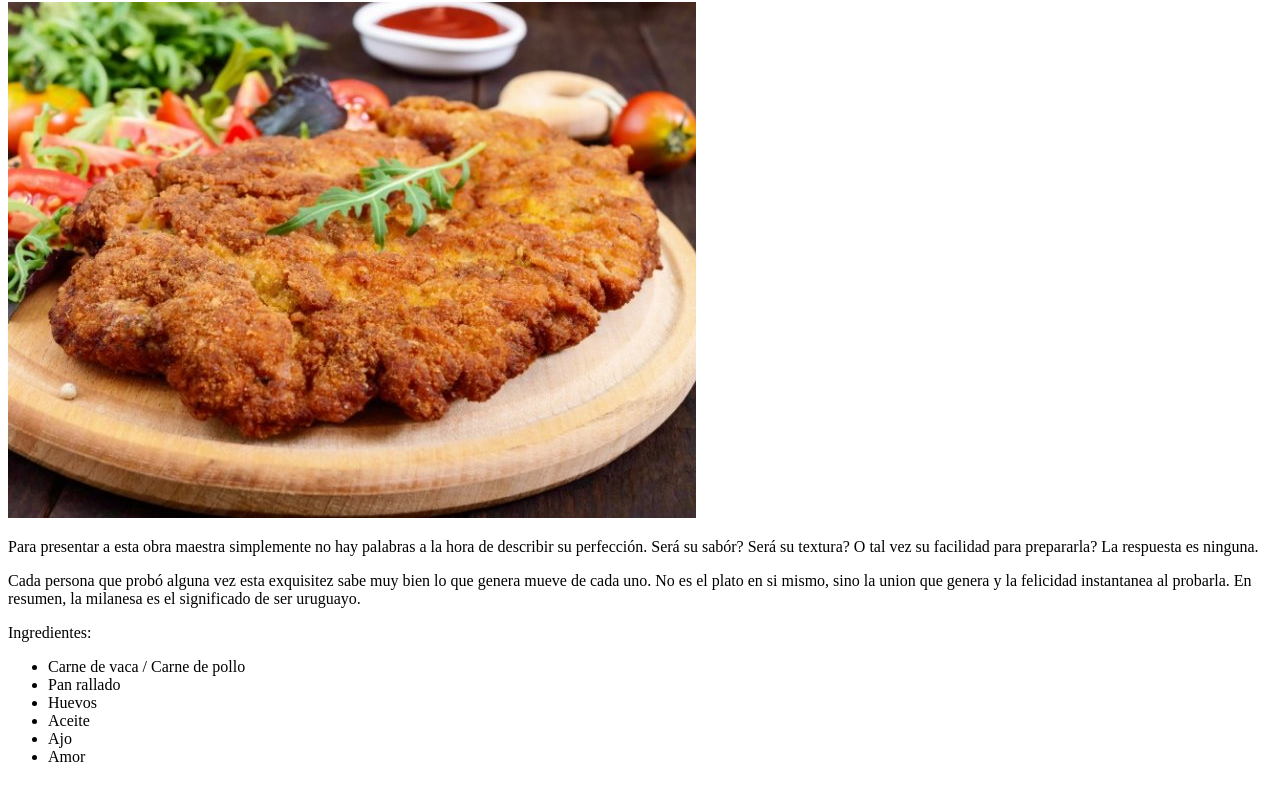
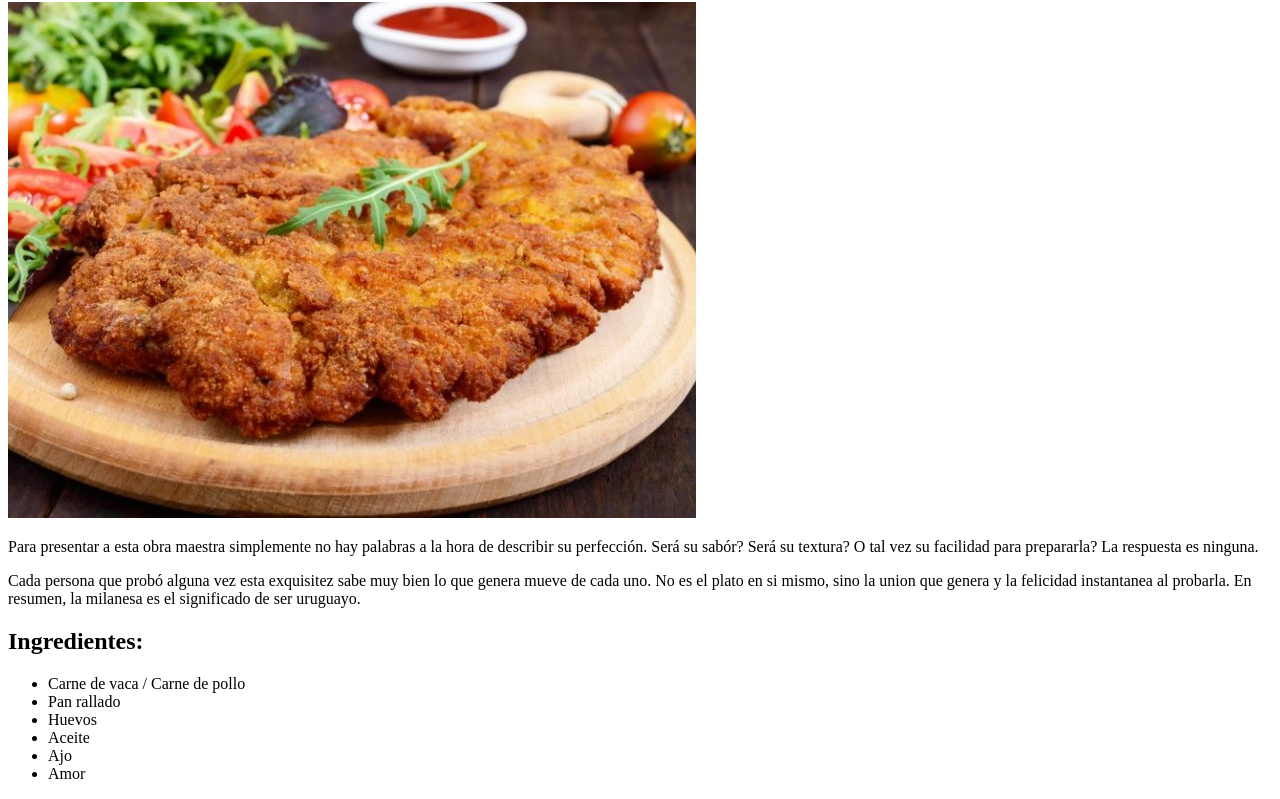
Before and after one commit to Liaz7/odin-recipes, a plain HTML site: page recipes/milanesa.html in a window 1280 px wide. Shown: the part 78-877 px from the top of the page. Drawn offline with Linux system fonts and the light colour scheme.

Commit message:
Change <p> for <h2> for text size

```diff
--- a/recipes/milanesa.html
+++ b/recipes/milanesa.html
@@ -18,7 +18,7 @@
             al probarla. En resumen, la milanesa es el significado de ser
             uruguayo.
         </p>
-        <p>Ingredientes:</p>
+        <h2>Ingredientes:</h2>
         <ul>
             <li>Carne de vaca / Carne de pollo</li>
             <li>Pan rallado</li>
```
